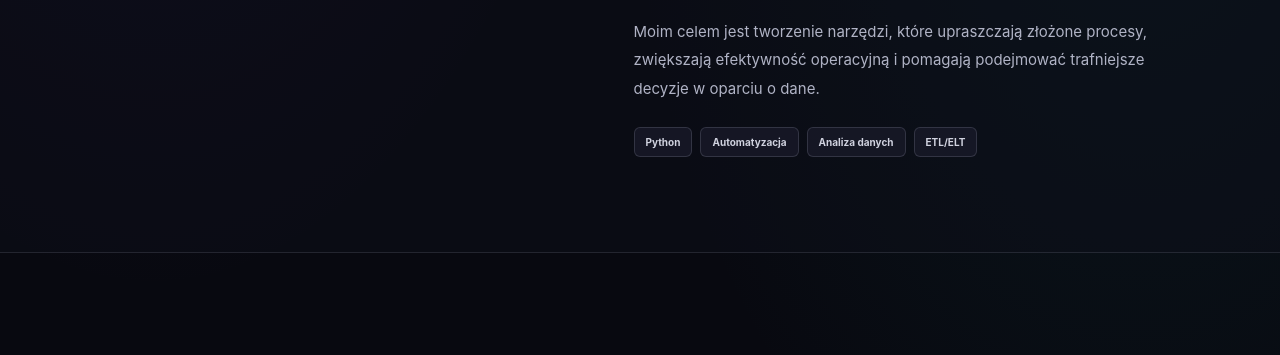
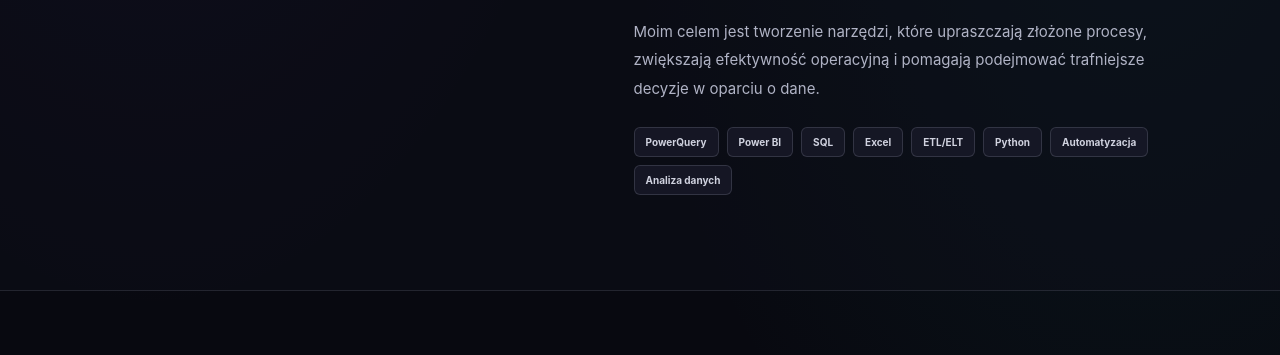
Before and after one commit to grzman/gm, a plain HTML site: page index.html in a window 1280 px wide. Shown: the part 1180-1535 px from the top of the page. Drawn offline with Linux system fonts and the light colour scheme.

Commit message:
Update index.html

```diff
--- a/index.html
+++ b/index.html
@@ -70,7 +70,7 @@
           <p>Posiadam wykształcenie magisterskie w zakresie analityki finansowej oraz ukończone studia podyplomowe z obszaru <strong>Big Data – inżynierii i analizy danych z wykorzystaniem Pythona</strong>. W codziennej pracy łączę wiedzę finansową, umiejętności programistyczne i nowoczesne technologie, w tym <strong>sztuczną inteligencję i agentów AI</strong>, aby przekształcać dane w praktyczne rozwiązania biznesowe.</p>
           <p>Moim celem jest tworzenie narzędzi, które upraszczają złożone procesy, zwiększają efektywność operacyjną i pomagają podejmować trafniejsze decyzje w oparciu o dane.</p>
           <div class="tags" aria-label="Obszary zainteresowań">
-            <span>Python</span><span>Automatyzacja</span><span>Analiza danych</span><span>ETL/ELT</span>
+            <span>PowerQuery</span><span>Power BI</span><span>SQL</span><span>Excel</span><span>ETL/ELT</span><span>Python</span><span>Automatyzacja</span><span>Analiza danych</span>
           </div>
         </div>
       </div>
```
